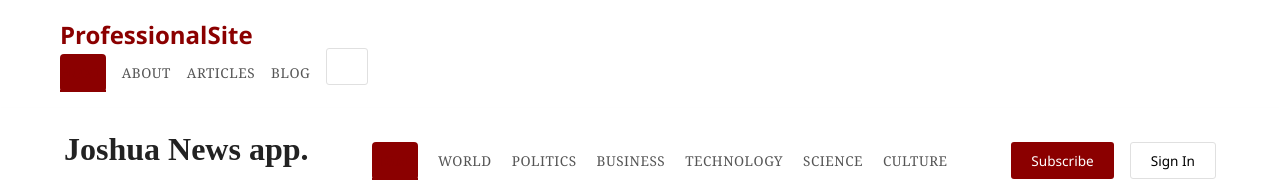
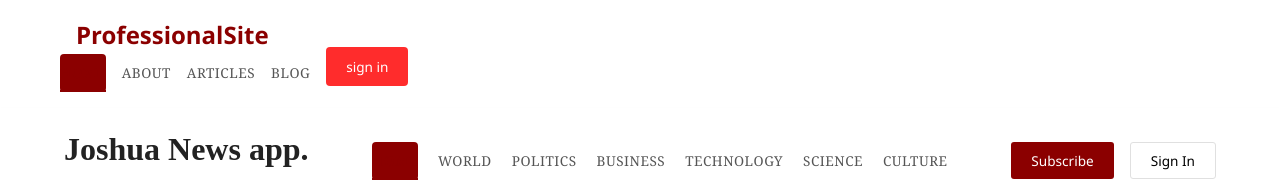
Before and after one commit to mugz-josh/updator, a React (Vite) app in the folder news-updator/: page / in a window 1280 px wide. Shown: the top 181 px of the page. Built offline with nearby package versions, Linux system fonts and the light colour scheme.

Commit message:
Have changed something in my code

```diff
--- a/news-updator/src/components/Navbar.tsx
+++ b/news-updator/src/components/Navbar.tsx
@@ -54,7 +54,7 @@
                 <span>Signed In</span>
               )
             ) : (
-              <Link to="/signin" className="signin-btn"></Link>
+              <Link to="/signin" className="signin-btn">sign in</Link>
             )}
           </span>
         </div>
--- a/news-updator/src/styles/navbar.css
+++ b/news-updator/src/styles/navbar.css
@@ -1,16 +1,31 @@
 .navbar {
-  background-color: var(--white);
+   background-color: var(--white);
   box-shadow: var(--shadow);
   position: sticky;
   top: 0;
   z-index: 1000;
   padding: 1rem 0;
 }
-
+a.signin-btn{
+background-color:rgb(255, 44, 44);
+color:white;
+border:none;
+border-radius: 4px;
+padding: 10px ;
+cursor: pointer;
+/* transition: background-color 0.3s ease; */
+padding-left: 20px;
+padding-right: 20px;
+font-weight: 500;
+}
+.signout-btn:hover {
+  background-color: rgb(220, 20, 20);
+}
 .navbar-brand {
   display: flex;
   justify-content: space-between;
   align-items: center;
+  padding: 0 1rem;
 }
 
 .logo {
```
